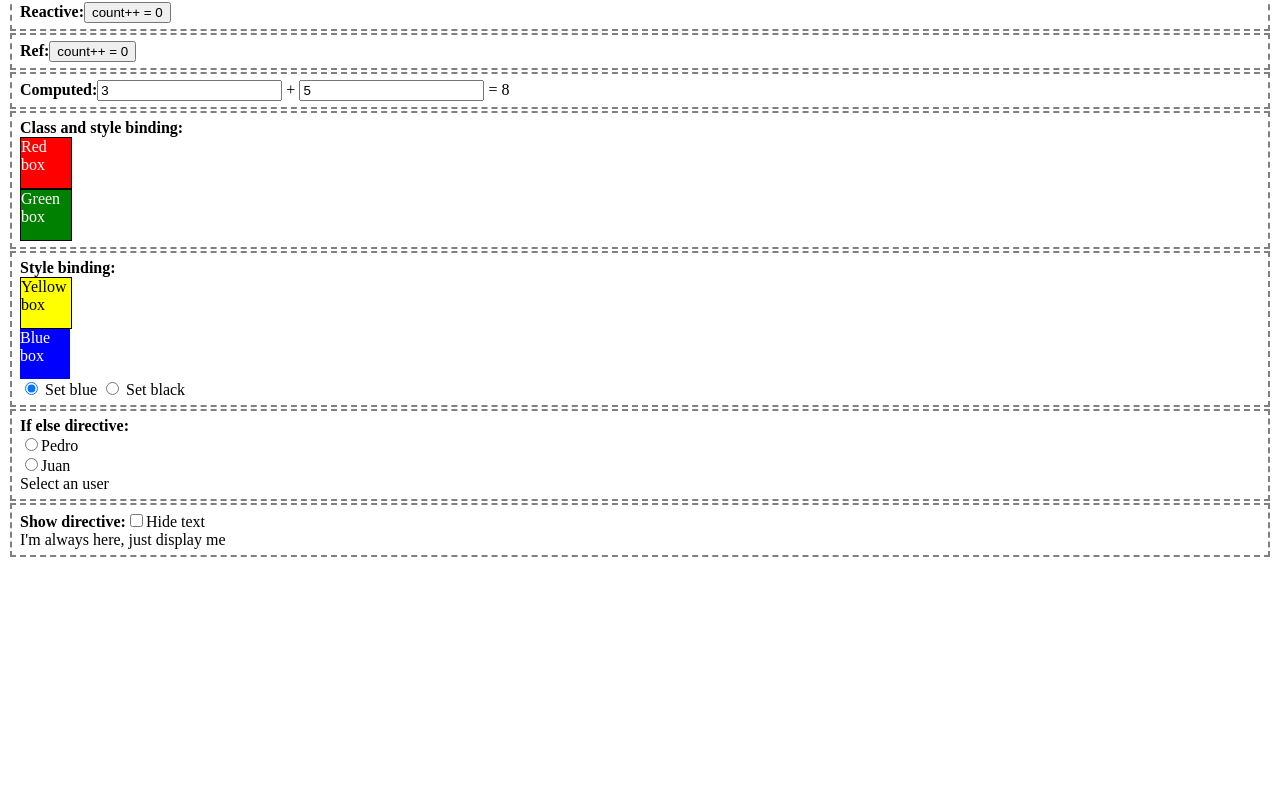
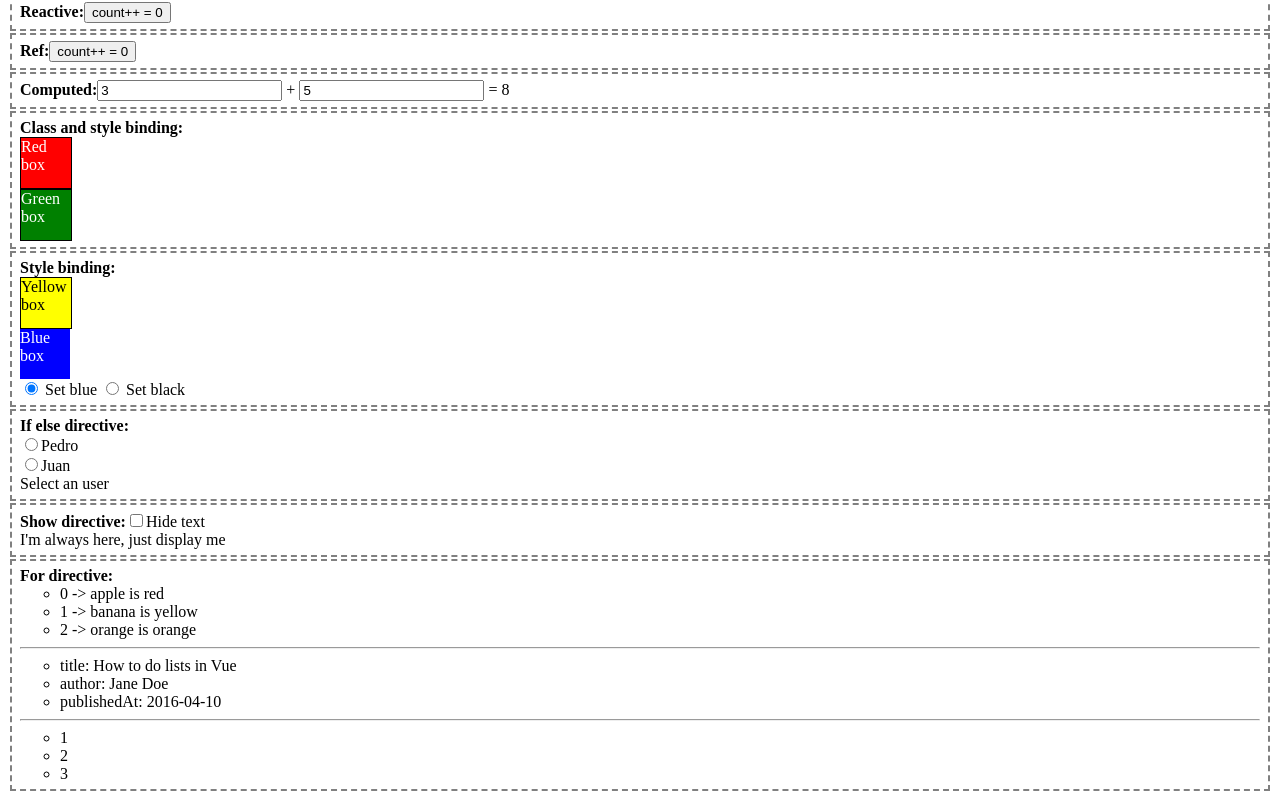
Before and after one commit to jhormanrus/remember-vue, a Vue app: page / in a window 1280 px wide. Shown: the part 406-1213 px from the top of the page. Before the commit the page ends 979 px from the top, so only its background shows below. Built offline with nearby package versions, Linux system fonts and the light colour scheme.

Commit message:
1 file modified, 3 added, 2 deleted

```diff
--- a/src/App.vue
+++ b/src/App.vue
@@ -14,8 +14,9 @@ import Computed from './components/Computed.vue';
 import WritableComputed from './components/WritableComputed.vue';
 import ClassBinding from './components/ClassBinding.vue';
 import StyleBinding from './components/StyleBinding.vue';
-import IfElse from './components/IfElse.vue';
-import Show from './components/Show.vue';
+import IfElseDirective from './components/IfElseDirective.vue';
+import ShowDirective from './components/ShowDirective.vue';
+import ForDirective from './components/ForDirective.vue';
 </script>
 
 <template>
@@ -78,11 +79,15 @@ import Show from './components/Show.vue';
     </li>
     <li>
       <b>If else directive:</b>
-      <IfElse />
+      <IfElseDirective />
     </li>
     <li>
       <b>Show directive:</b>
-      <Show />
+      <ShowDirective />
+    </li>
+    <li>
+      <b>For directive:</b>
+      <ForDirective />
     </li>
   </ul>
 </template>
--- /dev/null
+++ b/src/components/ForDirective.vue
@@ -0,0 +1,42 @@
+<script setup>
+const fruits = [
+  {
+    id: 1,
+    name: 'apple',
+    color: 'red',
+  },
+  {
+    id: 2,
+    name: 'banana',
+    color: 'yellow',
+  },
+  {
+    id: 3,
+    name: 'orange',
+    color: 'orange',
+  },
+];
+const object = {
+  title: 'How to do lists in Vue',
+  author: 'Jane Doe',
+  publishedAt: '2016-04-10',
+};
+</script>
+
+<template>
+  <ul>
+    <li v-for="({ id, name, color }, index) of fruits" :key="id">
+      {{ index }} -> {{ name }} is {{ color }}
+    </li>
+  </ul>
+  <hr />
+  <ul>
+    <li v-for="(value, key) of object">{{ key }}: {{ value }}</li>
+  </ul>
+  <hr />
+  <ul>
+    <template v-for="n of 3">
+      <li>{{ n }}</li>
+    </template>
+  </ul>
+</template>
```
Also changed, not shown: src/components/IfElseDirective.vue (renamed from src/components/IfElse.vue), src/components/ShowDirective.vue (renamed from src/components/Show.vue).
